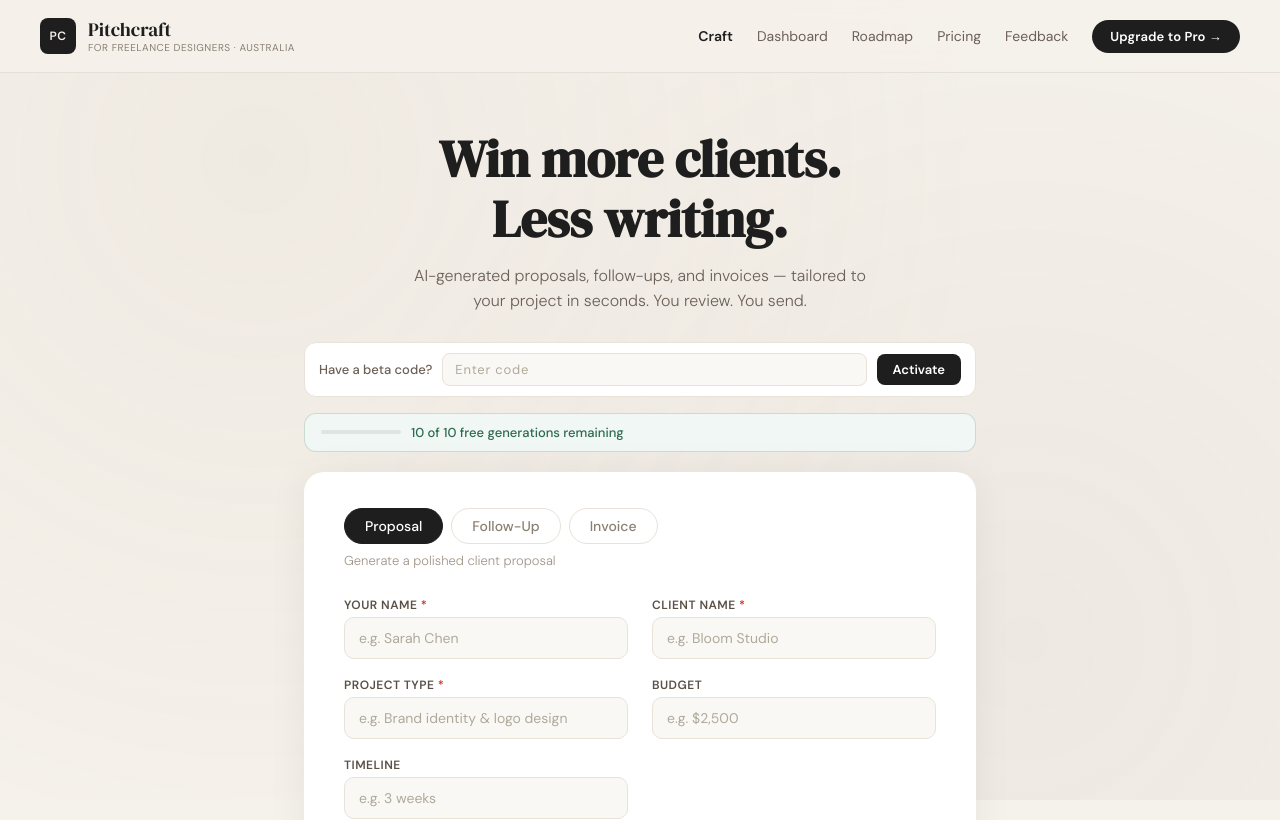
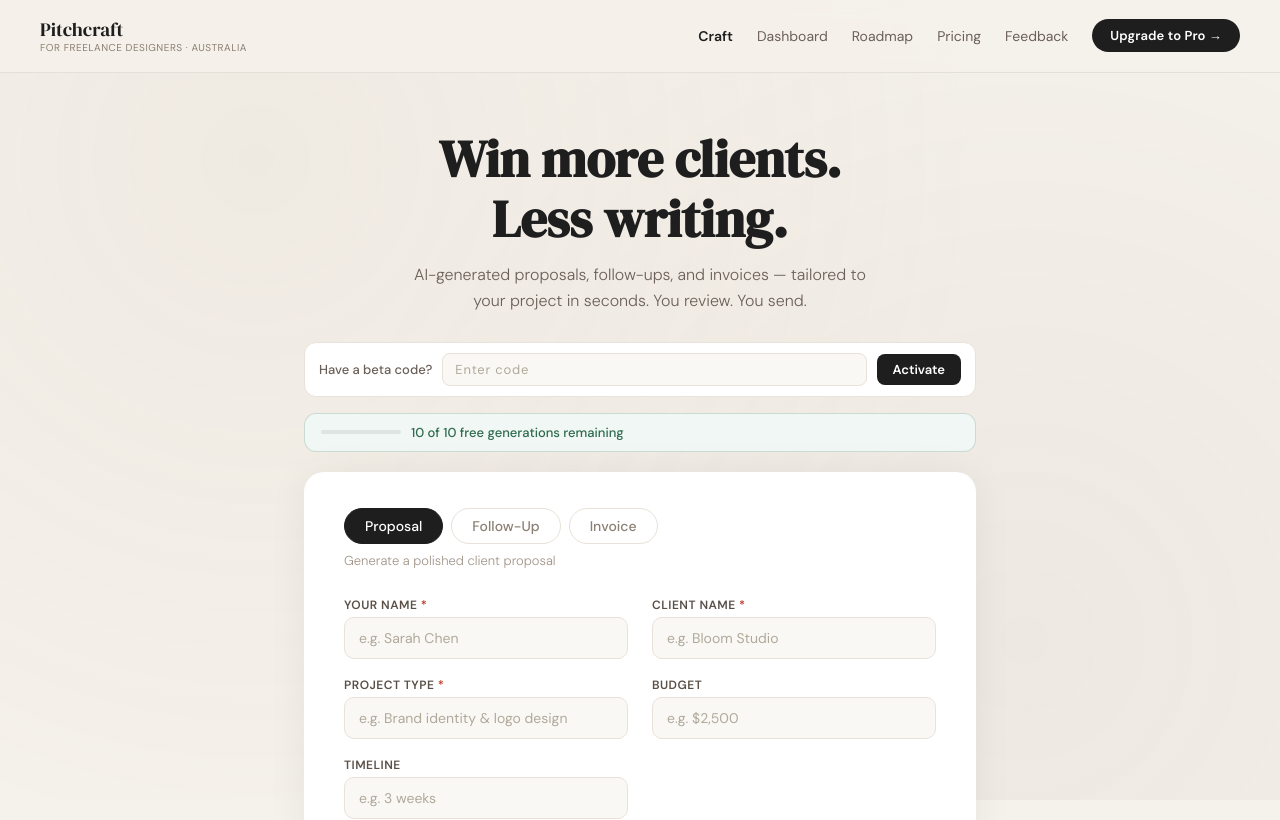
Before and after one commit to cjay44/pitchcraft, a React (Vite) app: page / in a window 1280 px wide. Shown: the top 820 px of the page. Built offline with nearby package versions, Linux system fonts and the light colour scheme.

Commit message:
fix: remove PC monogram from nav

```diff
--- a/src/components/Nav.jsx
+++ b/src/components/Nav.jsx
@@ -9,7 +9,6 @@ export default function Nav({ isBeta }) {
   return (
     <header style={s.header} className="pc-header">
       <Link to="/" style={s.logoRow} onClick={close}>
-        <div style={s.logoMark}>PC</div>
         <div>
           <div style={s.logoText}>Pitchcraft</div>
           <div style={s.logoSub} className="pc-logo-sub">For freelance designers · Australia</div>
```
